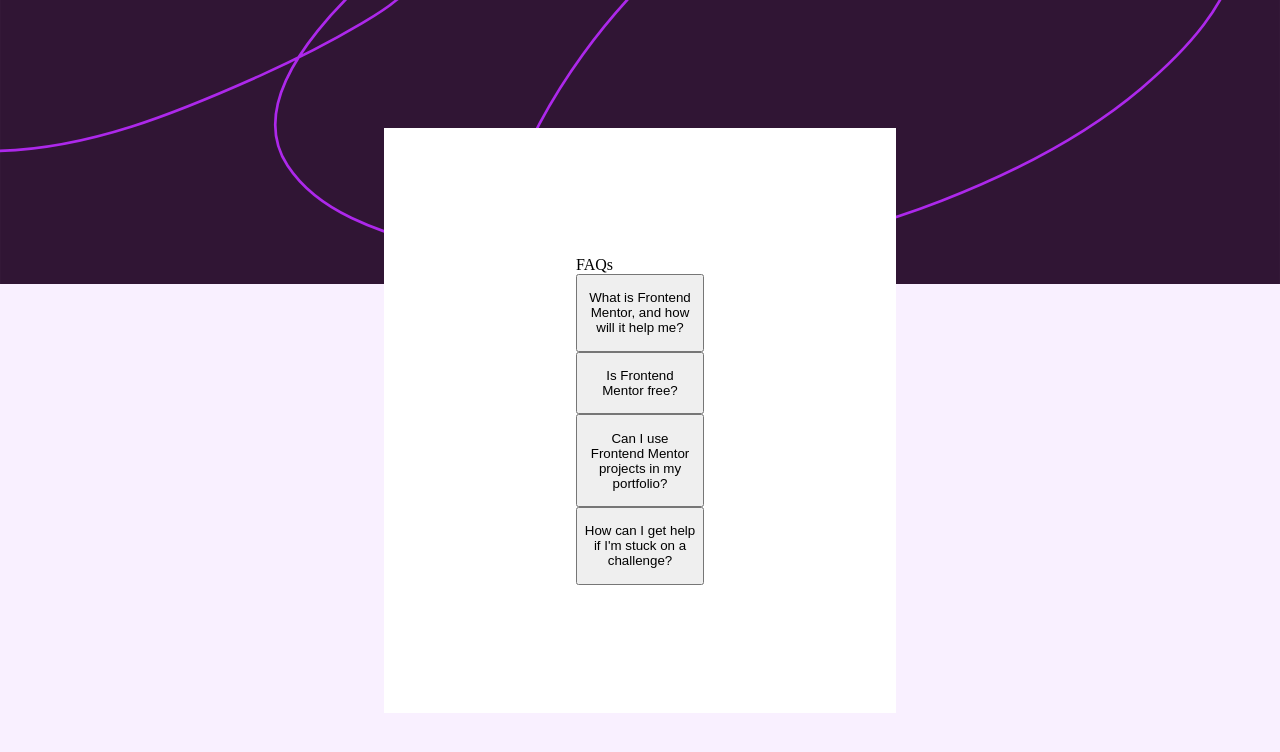
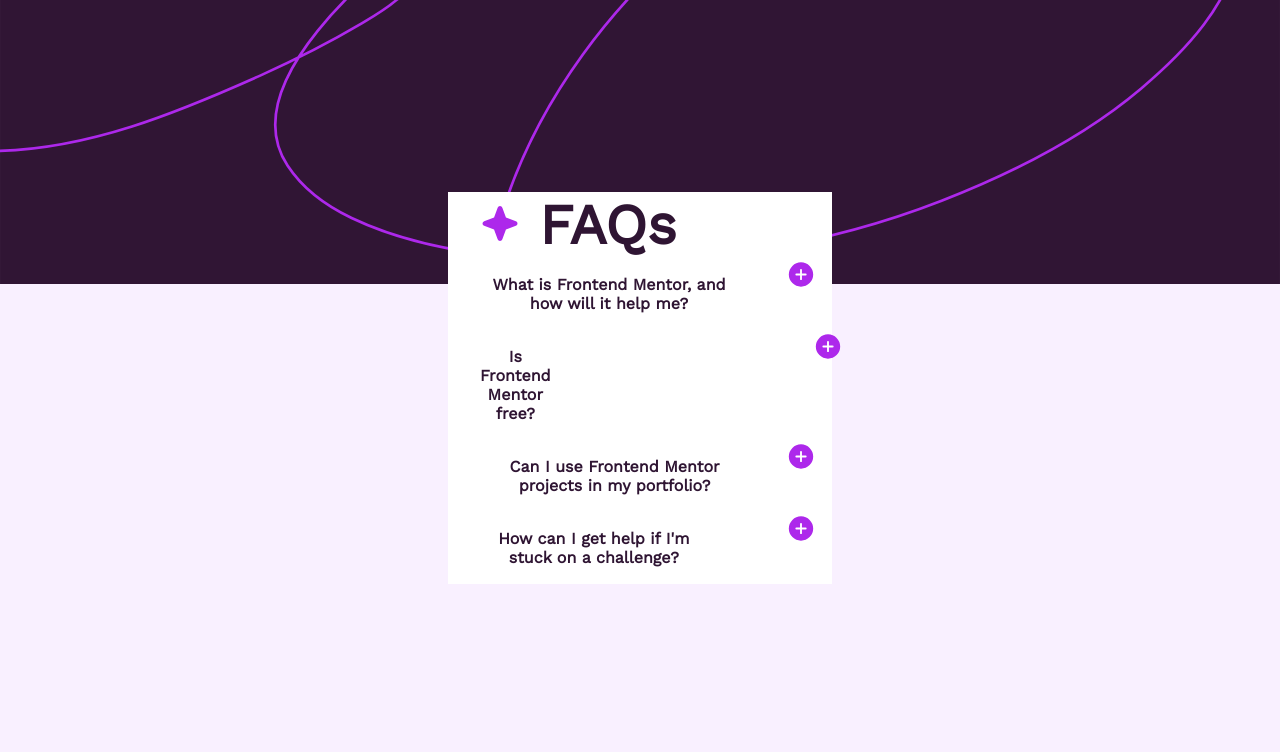
Before and after one commit to AndyiArce/FAQ-Accordion-Practice, a plain HTML site: page index.html in a window 1280 px wide. Drawn offline with Linux system fonts and the light colour scheme.

Commit message:
HTML/CSS done

```diff
--- a/index.html
+++ b/index.html
@@ -10,23 +10,25 @@
     <div class="outer-back">
         <div class="banner"></div>
         <div class="inner-back">
-            <header>FAQs</header>
+            <header><img src="images/icon-star.svg"> FAQs</header>
             <div class = "list">
                 <div class="item">
-                    <button type="button" class="collapse"><p>What is Frontend Mentor, and how will it help me?</p></button>
+                    <button type="button" class="collapse"> <p class="btn-text1"> What is Frontend Mentor, and how will it help me?</p> <img src="images/icon-plus.svg">  </button>
+                    <div class="content">
+                        <p>Frontend Mentor offers realistic coding challenges to help developers improve their frontend coding skills with projects in HTML,CSS,and JavaScript. It's suitable for all levels and ideal for portfolio building.</p>
+                    </div>
+                </div>
+                <div class="item">
+                    <button type="button" class="collapse"><p class="btn-text2">Is Frontend Mentor free?</p> <img src="images/icon-plus.svg"> </button>
                     <div class="content"></div>
                 </div>
                 <div class="item">
-                    <button type="button" class="collapse"><p>Is Frontend Mentor free?</p></button>
+                    <button type="button" class="collapse"><p class="btn-text3">Can I use Frontend Mentor projects in my portfolio?</p> <img src="images/icon-plus.svg"> </button>
                     <div class="content"></div>
                 </div>
                 <div class="item">
-                    <button type="button" class="collapse"><p>Can I use Frontend Mentor projects in my portfolio?</p></button>
-                    <div class="content"></div>
-                </div>
-                <div class="item">
-                    <button type="button" class="collapse"><p>How can I get help if I'm stuck on a challenge?</p></button>
-                    <div class="content"></div>
+                    <button type="button" class="collapse"><p class="btn-text4">How can I get help if I'm stuck on a challenge?</p> <img src="images/icon-plus.svg"> </button>
+                    <div class="content1"></div>
                 </div>
             </div>
         </div>
--- a/style.css
+++ b/style.css
@@ -4,6 +4,88 @@ html, body{
     width: 100%;
     background-color: hsl(275, 100%, 97%)
 }
+
+@font-face {
+    font-family: WorkSans;
+    src: url(fonts/static/WorkSans-Regular.ttf);
+
+}
+
+header{
+    font-size: 56px;
+    font-family: WorkSans;
+    font-weight: 700;
+    color: hsl(292, 42%, 14%);
+    margin-left: 2rem;
+    margin-right: 2rem;
+}
+
+button{
+    background: transparent;
+    border: none;
+    display: flex;
+    justify-content: space-between;
+    padding-left: 0;
+    padding-right: 1rem;
+}
+
+.list .active .collapse:hover{
+    color: hsl(292, 16%, 49%);
+}
+
+.btn-text1{
+    margin-right:3rem;
+    margin-left:2rem;
+}
+
+.btn-text2{
+    margin-right:16.4rem;
+    margin-left:2rem;
+}
+
+.btn-text3{
+    margin-right:2.3rem;
+    margin-left:2rem;
+}
+
+.btn-text4{
+    margin-right:4.9rem;
+    margin-left:2rem;
+}
+
+.collapse{
+    font-size: 16px;
+    font-family: WorkSans;
+    font-weight: 600;
+    color: hsl(292, 42%, 14%);
+}
+
+
+.content{
+    font-size: 16px;
+    font-family: WorkSans;
+    font-weight: 400;
+    color: hsl(292, 16%, 49%);
+    margin-left: 2rem;
+    margin-right: 2rem;
+    border-bottom: 1px solid gray;
+    margin-top:0;
+    overflow: hidden;
+    display: none;
+}
+
+.content1{
+    font-size: 16px;
+    font-family: WorkSans;
+    font-weight: 400;
+    color: hsl(292, 16%, 49%);
+    margin-left: 2rem;
+    margin-right: 2rem;
+    margin-top:0;
+    overflow: hidden;
+    display: none;
+}
+
 
 .outer-back{
     height: 100%;
@@ -21,13 +103,9 @@ html, body{
 
 .inner-back{
     grid-area: 1 / 1;
-    margin-left: 30%;
-    margin-right: 30%;
-    margin-top: 10%;
-    margin-bottom: 20%;
-    padding-left: 15%;
-    padding-right: 15%;
-    padding-top: 10%;
-    padding-bottom: 10%;
+    margin-left: 35%;
+    margin-right: 35%;
+    margin-top: 15%;
+    margin-bottom: 10%;
     background-color: hsl(0, 100%, 100%);
 }
```
